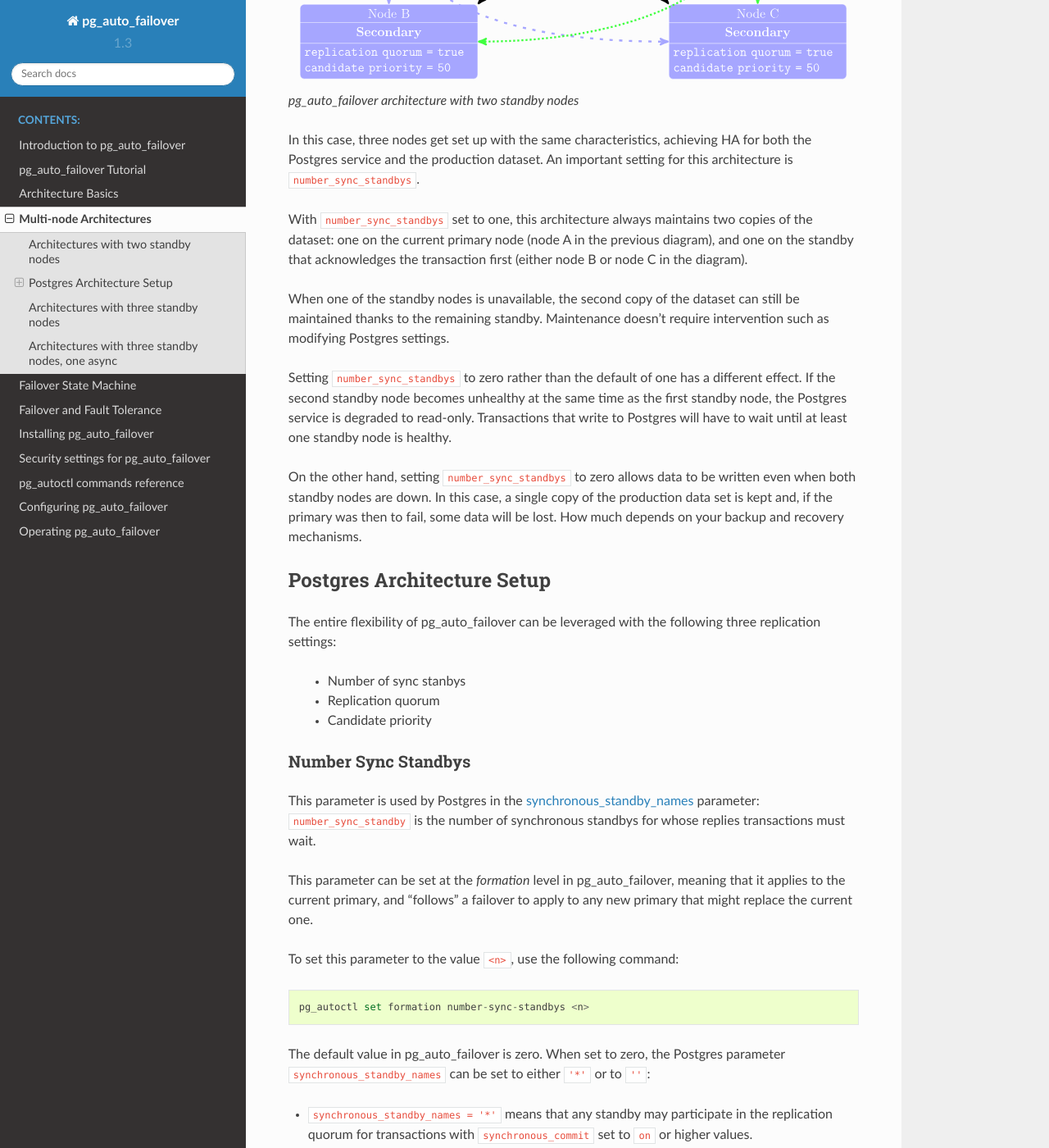
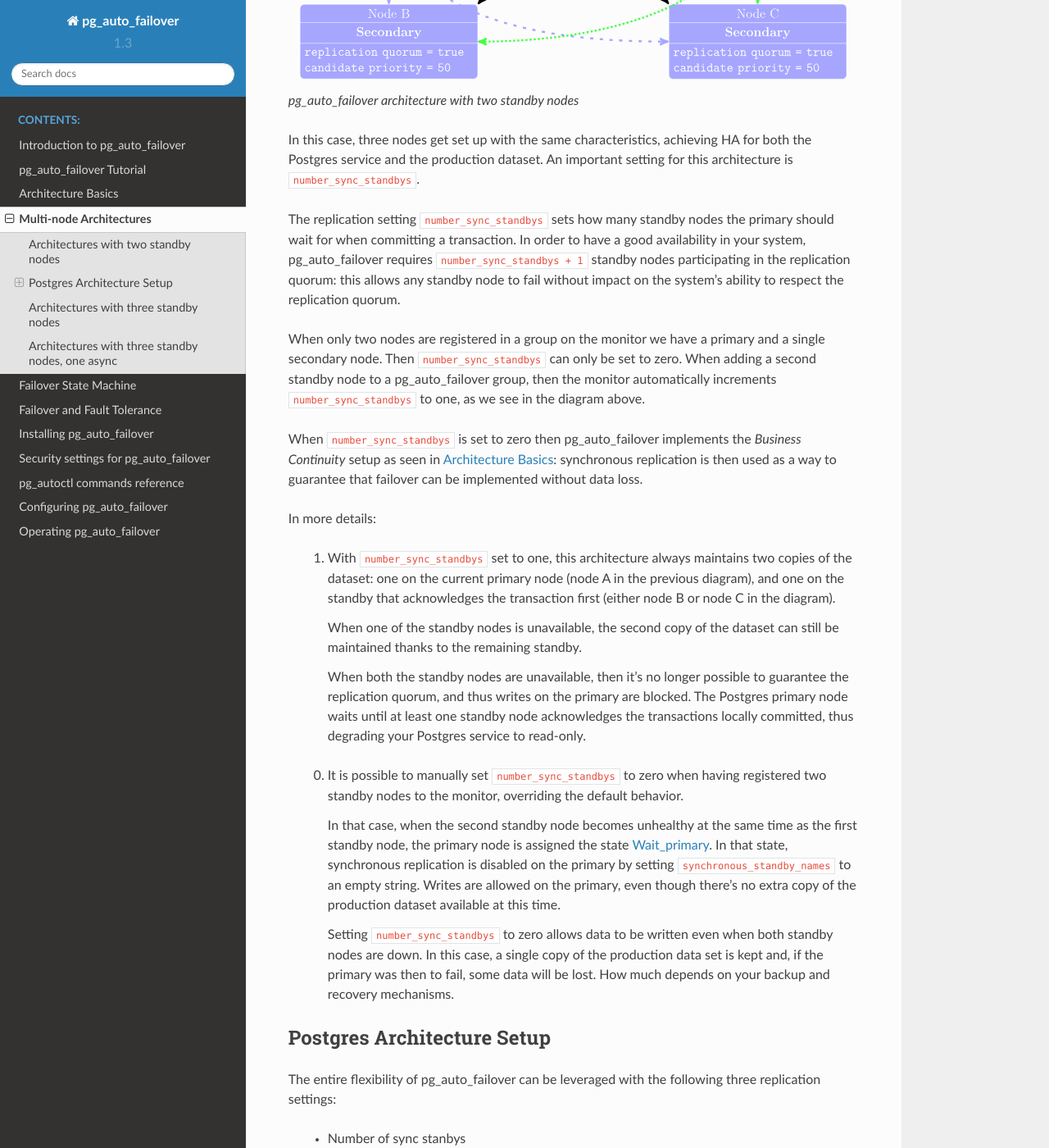
Before and after one commit to hapostgres/pg_auto_failover, a Sphinx documentation site: the page built from docs/architecture-multi-standby.rst, in a window 1280 px wide and 1400 px high, scrolled down 572 px. Shown: the whole window at 82% size. Built offline with Sphinx 7.4.7 and the Read the Docs theme 2.0.0, drawn with Linux system fonts in a browser that asks for light colours.

Commit message:
Clarify architecture elements in the docs, number_sync_standbys etc.
The current text was confusing, this is an attempt at making it easy to
understand what's going on. Maybe we should add examples of the values of
the synchronous_standby_names with different set of settings.

```diff
--- a/docs/architecture-multi-standby.rst
+++ b/docs/architecture-multi-standby.rst
@@ -19,25 +19,57 @@
 HA for both the Postgres service and the production dataset. An important
 setting for this architecture is ``number_sync_standbys``.
 
-With ``number_sync_standbys`` set to one, this architecture always maintains
-two copies of the dataset: one on the current primary node (node A in the
-previous diagram), and one on the standby that acknowledges the transaction
-first (either node B or node C in the diagram).
+The replication setting ``number_sync_standbys`` sets how many standby nodes
+the primary should wait for when committing a transaction. In order to have
+a good availability in your system, pg_auto_failover requires
+``number_sync_standbys + 1`` standby nodes participating in the replication
+quorum: this allows any standby node to fail without impact on the system's
+ability to respect the replication quorum.
 
-When one of the standby nodes is unavailable, the second copy of the dataset
-can still be maintained thanks to the remaining standby. Maintenance doesn't
-require intervention such as modifying Postgres settings.
+When only two nodes are registered in a group on the monitor we have a
+primary and a single secondary node. Then ``number_sync_standbys`` can only
+be set to zero. When adding a second standby node to a pg_auto_failover
+group, then the monitor automatically increments ``number_sync_standbys`` to
+one, as we see in the diagram above.
 
-Setting ``number_sync_standbys`` to zero rather than the default of one has a
-different effect. If the second standby node becomes unhealthy at the same time
-as the first standby node, the Postgres service is degraded to read-only.
-Transactions that write to Postgres will have to wait until at least one
-standby node is healthy.
+When ``number_sync_standbys`` is set to zero then pg_auto_failover
+implements the *Business Continuity* setup as seen in
+:ref:`architecture_basics`: synchronous replication is then used as a way to
+guarantee that failover can be implemented without data loss.
 
-On the other hand, setting ``number_sync_standbys`` to zero allows data to be
-written even when both standby nodes are down. In this case, a single copy of
-the production data set is kept and, if the primary was then to fail, some data
-will be lost. How much depends on your backup and recovery mechanisms.
+In more details:
+
+ 1. With ``number_sync_standbys`` set to one, this architecture always
+    maintains two copies of the dataset: one on the current primary node
+    (node A in the previous diagram), and one on the standby that
+    acknowledges the transaction first (either node B or node C in the
+    diagram).
+
+    When one of the standby nodes is unavailable, the second copy of the
+    dataset can still be maintained thanks to the remaining standby.
+
+    When both the standby nodes are unavailable, then it's no longer
+    possible to guarantee the replication quorum, and thus writes on the
+    primary are blocked. The Postgres primary node waits until at least one
+    standby node acknowledges the transactions locally committed, thus
+    degrading your Postgres service to read-only.
+
+ 0. It is possible to manually set ``number_sync_standbys`` to zero when
+    having registered two standby nodes to the monitor, overriding the
+    default behavior.
+
+    In that case, when the second standby node becomes unhealthy at the same
+    time as the first standby node, the primary node is assigned the state
+    :ref:`wait_primary`. In that state, synchronous replication is disabled
+    on the primary by setting ``synchronous_standby_names`` to an empty
+    string. Writes are allowed on the primary, even though there's no extra
+    copy of the production dataset available at this time.
+
+    Setting ``number_sync_standbys`` to zero allows data to be written even
+    when both standby nodes are down. In this case, a single copy of the
+    production data set is kept and, if the primary was then to fail, some
+    data will be lost. How much depends on your backup and recovery
+    mechanisms.
 
 .. _architecture_setup:
 
--- a/docs/failover-state-machine.rst
+++ b/docs/failover-state-machine.rst
@@ -77,6 +77,8 @@
 PostgreSQL instance, with no high availability and no failover. If the
 administrator removes a node the other node will revert to the single
 state.
+
+.. _wait_primary:
 
 Wait_primary
 ^^^^^^^^^^^^
```
Also changed, not shown: docs/architecture.rst (+23 -25 lines).
